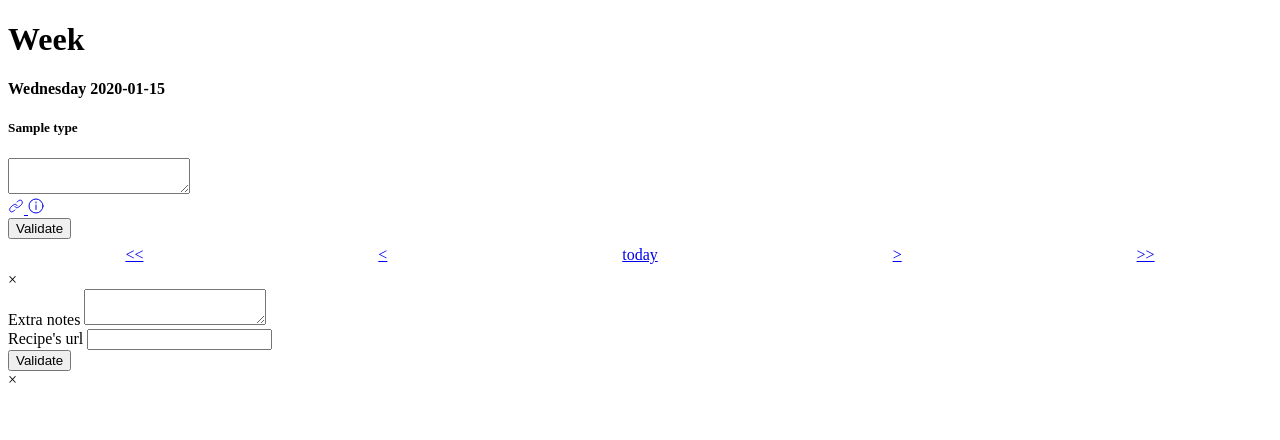
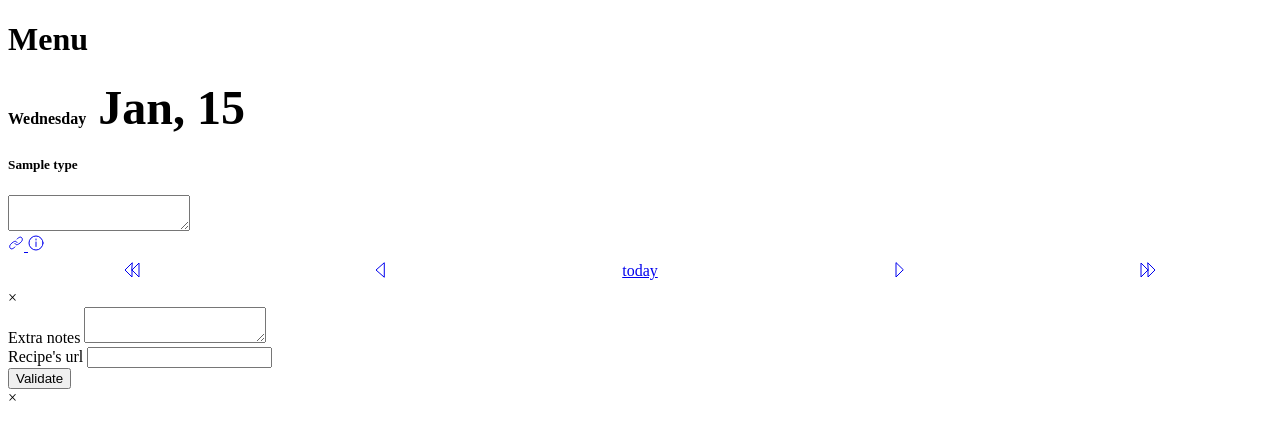
Before and after one commit to lost-anjarrett/homesuite, a Symfony app: template templates/menu/index.html.twig in a window 1280 px wide. Shown: the top 440 px of the page. Run offline with Twig, Linux system fonts and the light colour scheme; the template is opened without the code that fills it: most values are stand-ins (such as "Sample title", 1, 10 or a date in 2020); form fields are guessed from the names that the template uses; some libraries are stand-ins or nearby versions.

Commit message:
new style

```diff
--- a/composer.json
+++ b/composer.json
@@ -2,7 +2,7 @@
     "type": "project",
     "license": "proprietary",
     "require": {
-        "php": "^7.0.3",
+        "php": ">=7.4",
         "ext-ctype": "*",
         "ext-iconv": "*",
         "sensio/framework-extra-bundle": "^5.1",
--- a/package.json
+++ b/package.json
@@ -2,7 +2,7 @@
     "devDependencies": {
         "@symfony/webpack-encore": "^0.28.0",
         "core-js": "^3.0.0",
-        "node-sass": "^4.12.0",
+        "sass": "^1",
         "regenerator-runtime": "^0.13.2",
         "sass-loader": "^7.0.1",
         "webpack-notifier": "^1.6.0"
@@ -12,7 +12,7 @@
     "scripts": {
         "dev-server": "encore dev-server",
         "dev": "encore dev",
-        "watch": "encore dev --watch",
+        "watch": "encore dev --watch --openssl-legacy-provider",
         "build": "encore production --progress"
     }
 }
--- a/templates/base.html.twig
+++ b/templates/base.html.twig
@@ -4,8 +4,10 @@
         <meta charset="UTF-8">
         <meta name="viewport" content="width=device-width, initial-scale=1, shrink-to-fit=no">
         <title>Casa-de-Popol - {% block title %}Welcome{% endblock %}</title>
-        <link href="https://fonts.googleapis.com/css?family=Quicksand&display=swap" rel="stylesheet">
-        <link href="https://fonts.googleapis.com/css?family=Nanum+Gothic&display=swap" rel="stylesheet">
+        <link rel="preconnect" href="https://fonts.googleapis.com">
+        <link rel="preconnect" href="https://fonts.gstatic.com" crossorigin>
+        <link href="https://fonts.googleapis.com/css?family=Quicksand:wght@300;400;500&display=swap" rel="stylesheet">
+        <link href="https://fonts.googleapis.com/css?family=Nanum+Gothic:wght@800;400;700&display=swap" rel="stylesheet">
         {% block stylesheets %}
             {{ encore_entry_link_tags('app') }}
         {% endblock %}
--- a/templates/freezer/freezer.html.twig
+++ b/templates/freezer/freezer.html.twig
@@ -24,7 +24,7 @@
                 </a>
             </div>
             {% for item in freezer.actualItems %}
-                <div class="col-4 col-sm-3 col-lg-2 text-center light-bg freezer-item">
+                <div class="col-4 col-sm-3 col-lg-2 text-center freezer-item">
                     <a class="app-link" href="{{ path('freezer_item_update', { id: item.id }) }}">
                         <h5 class="row align-items-center justify-content-center {{ (item.hasExpired) ? 'text-color-secondary' }}">
                             {{ item.category.name ~ ' ' }}
--- a/templates/menu/index.html.twig
+++ b/templates/menu/index.html.twig
@@ -1,8 +1,8 @@
 {% extends 'base.html.twig' %}
 
-{% block title %}Home{% endblock %}
+{% block title %}Menu{% endblock %}
 
-{% block page_title %}Week{% endblock %}
+{% block page_title %}Menu{% endblock %}
 
 {% block page_content %}
 
@@ -17,13 +17,13 @@
                         col-md-6
                         tile
                         full-width
-                        {{ (i is even) ? 'light-bg' : '' }}
+                        color-tuile
                     "
                             style="flex-direction: column; justify-content: center"
                             id="days-{{ i }}"
                     >
-                        <div class="col-12 text-left underlined">
-                            <h4>{{ day.vars.data.date | date('l Y-m-d') }}</h4>
+                        <div class="col-12 text-left">
+                            <h4>{{ day.vars.data.date | date('l') }}<span style="font-weight: bold; font-size: 3em;">{{ day.vars.data.date | date(' M, d') }}</span></h4>
                         </div>
                         {% for meal in day.meals %}
                             {% set selector = (meal.vars.data.type ~ '-' ~ i) %}
@@ -61,17 +61,40 @@
                                 <div style="display: none" id="form-recipeUrl-{{ selector }}">{{ form_row(meal.recipeUrl) }}</div>
                             </div>
                         {% endfor %}
-                        <div class="col-sm text-right">
-                            <input type="submit" value="Validate" class="btn">
-                        </div>
                     </div>
                 {% endfor %}
-                <div class="col-xs full-width" style="flex-direction: row;display: flex;justify-content: space-around;">
-                    <div class="col-xs-2" style="padding: 7px;"><a href="{{ path('menu_home') ~ "?offset=" ~ offsets.m7 }}">&lt;&lt;</a></div>
-                    <div class="col-xs-2" style="padding: 7px;"><a href="{{ path('menu_home') ~ "?offset=" ~ offsets.m1 }}">&lt;</a></div>
-                    <div class="col-xs-2" style="padding: 7px;"><a href="{{ path('menu_home') }}">today</a></div>
-                    <div class="col-xs-2" style="padding: 7px;"><a href="{{ path('menu_home') ~ "?offset=" ~ offsets.p1 }}">&gt;</a></div>
-                    <div class="col-xs-2" style="padding: 7px;"><a href="{{ path('menu_home') ~ "?offset=" ~ offsets.p7 }}">&gt;&gt;</a></div>
+                <div class="col-xs full-width bottom-navbar" style="flex-direction: row;display: flex;justify-content: space-around;">
+                    <div class="col-xs-2 navbar-link" style="padding: 7px;">
+                        <a href="{{ path('menu_home') ~ "?offset=" ~ offsets.m7 }}">
+                            <svg id="i-backwards" xmlns="http://www.w3.org/2000/svg" viewBox="0 0 32 32" width="16" height="16" fill="none" stroke="currentcolor" stroke-linecap="round" stroke-linejoin="round" stroke-width="2">
+                                <path d="M16 2 L2 16 16 30 16 16 30 30 30 2 16 16 Z" />
+                            </svg>
+                        </a>
+                    </div>
+                    <div class="col-xs-2 navbar-link" style="padding: 7px;">
+                        <a href="{{ path('menu_home') ~ "?offset=" ~ offsets.m1 }}">
+                            <svg id="i-caret-left" xmlns="http://www.w3.org/2000/svg" viewBox="0 0 32 32" width="16" height="16" fill="none" stroke="currentcolor" stroke-linecap="round" stroke-linejoin="round" stroke-width="2">
+                                <path d="M22 30 L6 16 22 2 Z" />
+                            </svg>
+                        </a>
+                    </div>
+                    <div class="col-xs-2 navbar-link" style="padding: 7px;">
+                        <a href="{{ path('menu_home') }}">today</a>
+                    </div>
+                    <div class="col-xs-2 navbar-link" style="padding: 7px;">
+                        <a href="{{ path('menu_home') ~ "?offset=" ~ offsets.p1 }}">
+                            <svg id="i-play" xmlns="http://www.w3.org/2000/svg" viewBox="0 0 32 32" width="16" height="16" fill="none" stroke="currentcolor" stroke-linecap="round" stroke-linejoin="round" stroke-width="2">
+                                <path d="M10 2 L10 30 24 16 Z" />
+                            </svg>
+                        </a>
+                    </div>
+                    <div class="col-xs-2 navbar-link" style="padding: 7px;">
+                        <a href="{{ path('menu_home') ~ "?offset=" ~ offsets.p7 }}">
+                            <svg id="i-forwards" xmlns="http://www.w3.org/2000/svg" viewBox="0 0 32 32" width="16" height="16" fill="none" stroke="currentcolor" stroke-linecap="round" stroke-linejoin="round" stroke-width="2">
+                                <path d="M16 2 L30 16 16 30 16 16 2 30 2 2 16 16 Z" />
+                            </svg>
+                        </a>
+                    </div>
                 </div>
             </div>
         </div>
```
Also changed, not shown: assets/css/app.scss (+112 -12 lines), 1 other file.
